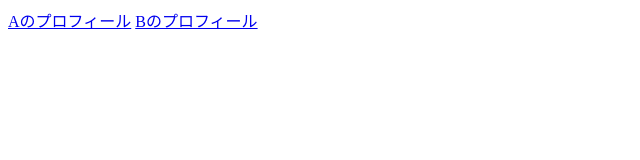
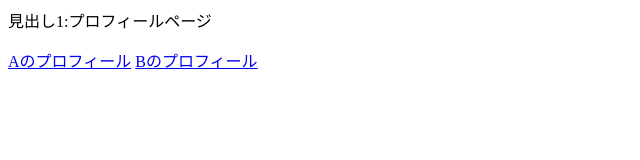
Before and after one commit to a-tamura22/branch_test2, a plain HTML site: page index.html in a window 1280 px wide. Shown: the whole page, without its empty margins (0-640 px from the left). Drawn offline with Linux system fonts and the light colour scheme.

Commit message:
見出しの追記

```diff
--- a/index.html
+++ b/index.html
@@ -1,6 +1,7 @@
 <html>
 	<head></head>
 	<body>
+		<p>見出し1:プロフィールページ</p>
 		<a href="profile_A.html">Aのプロフィール</a>
 		<a href="profile_B.html">Bのプロフィール</a>
 	</body>
```
